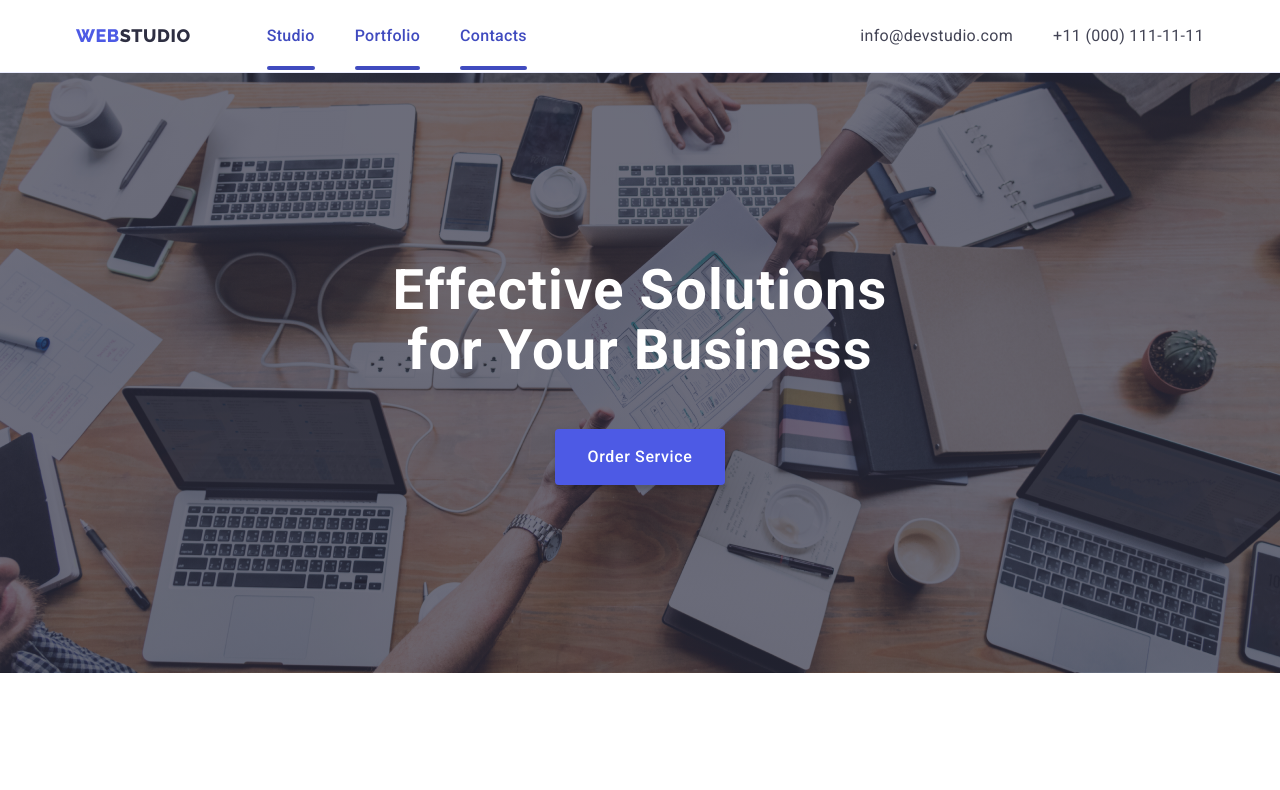
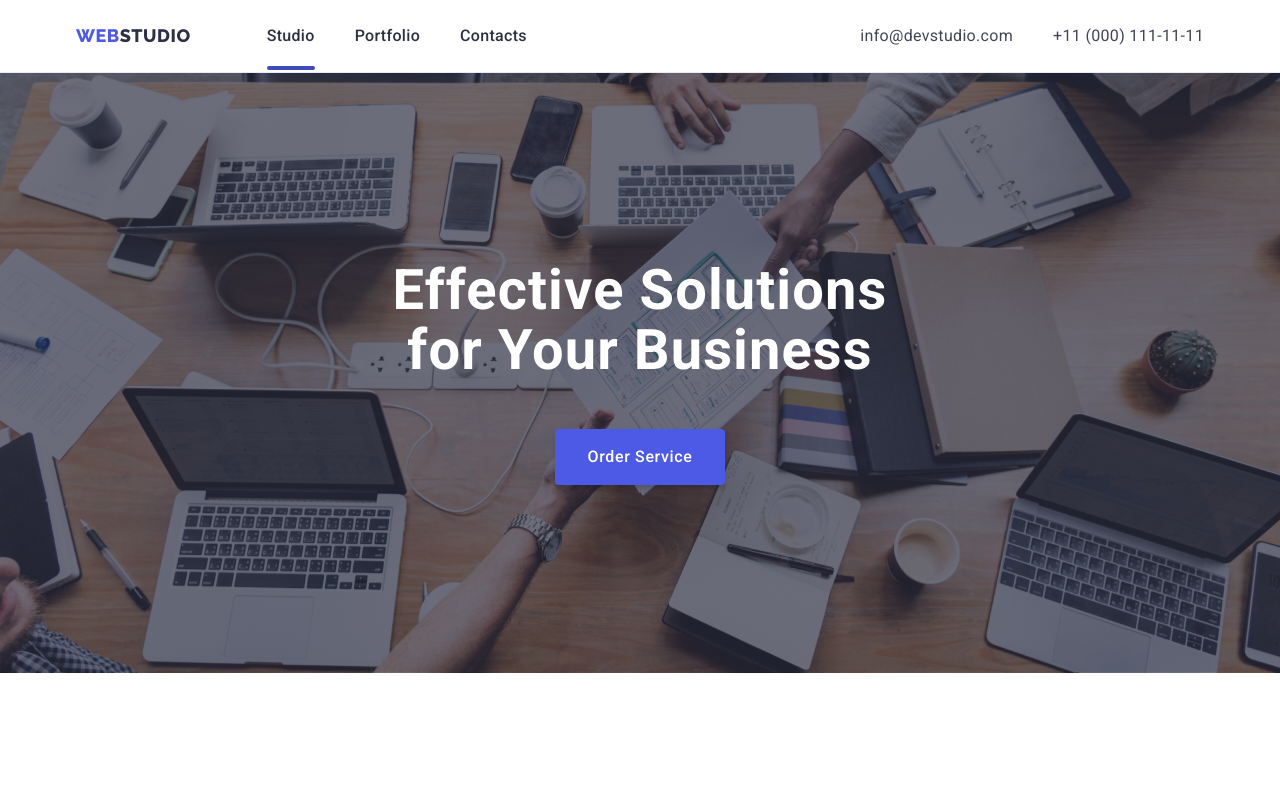
Before and after one commit to hladykzarina/goit-markup-hw-05, a plain HTML site: page index.html in a window 1280 px wide. Shown: the top 790 px of the page. Drawn offline with nearby package versions, Linux system fonts and the light colour scheme.

Commit message:
header-navigation

```diff
--- a/css/styles.css
+++ b/css/styles.css
@@ -103,7 +103,7 @@ ul {
   padding: 24px 0;
   position: relative;
   transition: color 250ms cubic-bezier(0.4, 0, 0.2, 1);
-  color: #404bbf;
+  color: #2e2f42;
 }
 
 .menu-nav-item::after {
@@ -115,6 +115,9 @@ ul {
   width: 100%;
   height: 4px;
   border-radius: 2px;
+}
+
+.menu-nav-item.active::after {
   background-color: #404bbf;
 }
 
```
